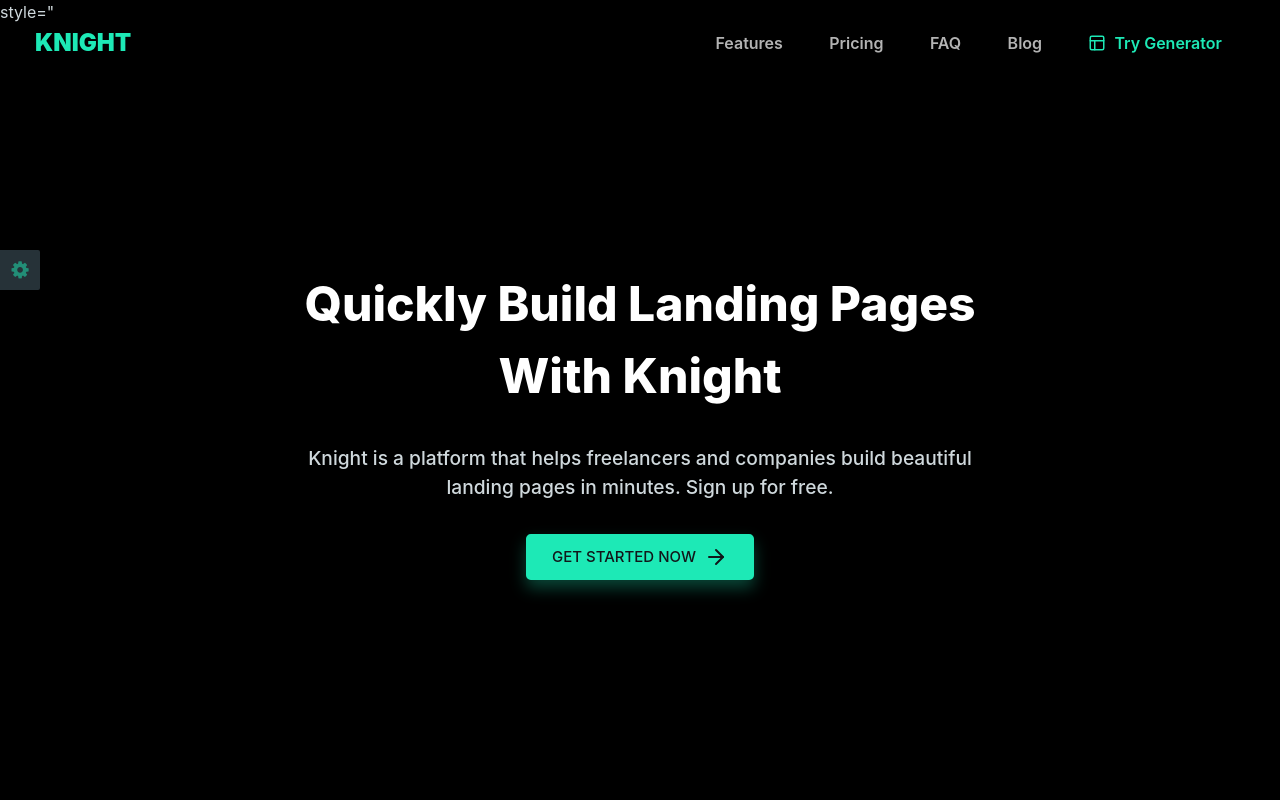
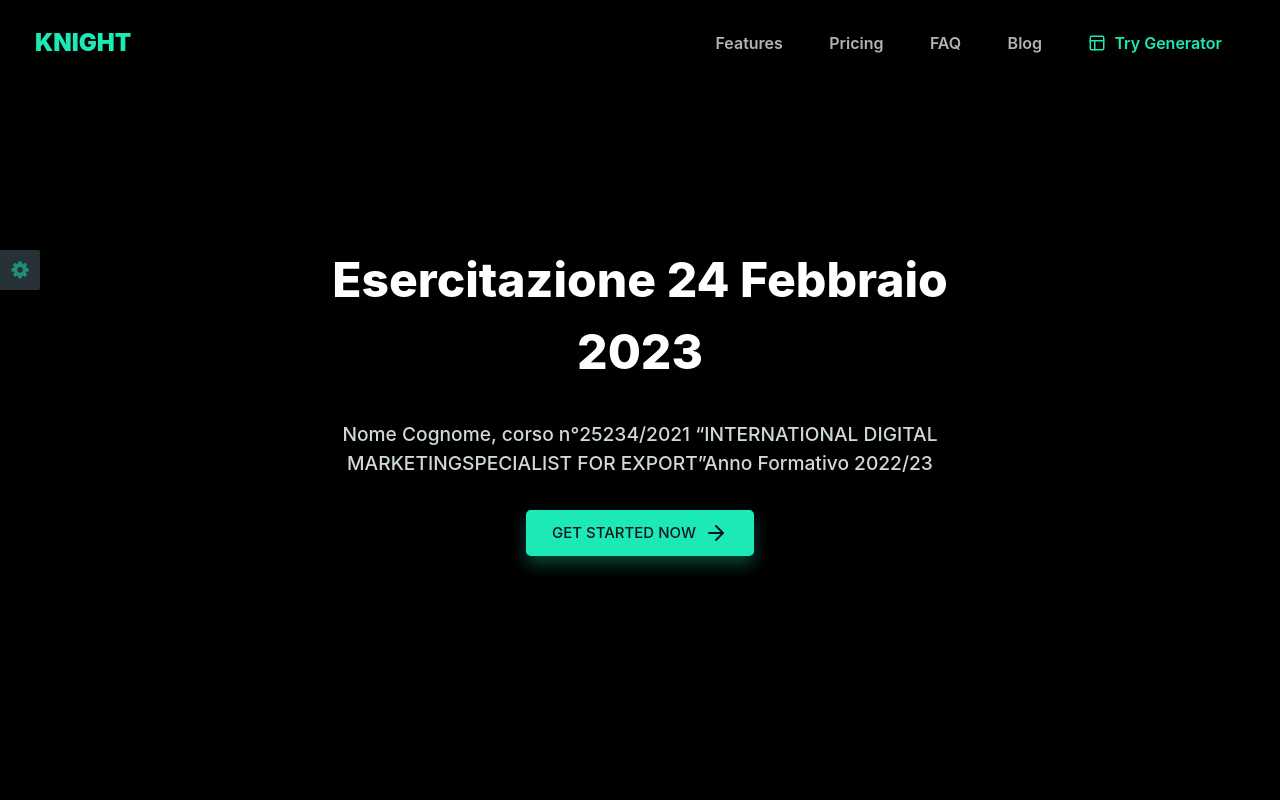
Before and after one commit to kamenos/mitri.knight, a plain HTML site: page index.html in a window 1280 px wide. Shown: the top 800 px of the page. Drawn offline with nearby package versions, Linux system fonts and the light colour scheme; a web font is replaced by a local one.

Commit message:
prova mitri cinque

```diff
--- a/index.html
+++ b/index.html
@@ -1,7 +1,6 @@
 <!doctype html>
 <html lang="en">
 <head>
-    style="<background-color: #012334; border-color: #012334;
 
     <!-- Google tag (gtag.js) -->
 <script async src="https://www.googletagmanager.com/gtag/js?id=UA-258271215-1"></script>
@@ -89,9 +88,8 @@ height="0" width="0" style="display:none;visibility:hidden"></iframe></noscript>
     <div class="container">
         <div class="row vh-md-100">
             <div class="col-md-8 col-sm-10 col-12 mx-auto my-auto text-center">
-                <h1 class="heading-black text-capitalize">Quickly build landing pages with Knight</h1>
-                <p class="lead py-3">Knight is a platform that helps freelancers and companies build beautiful landing
-                    pages in minutes. Sign up for free.</p>
+                <h1 class="heading-black text-capitalize">Esercitazione 24 Febbraio 2023</h1>
+                <p class="lead py-3">Nome Cognome, corso n°25234/2021 “INTERNATIONAL DIGITAL MARKETINGSPECIALIST FOR EXPORT”Anno Formativo 2022/23</p>
                 <button class="btn btn-primary d-inline-flex flex-row align-items-center">
                     Get started now
                     <em class="ml-2" data-feather="arrow-right"></em>
```
